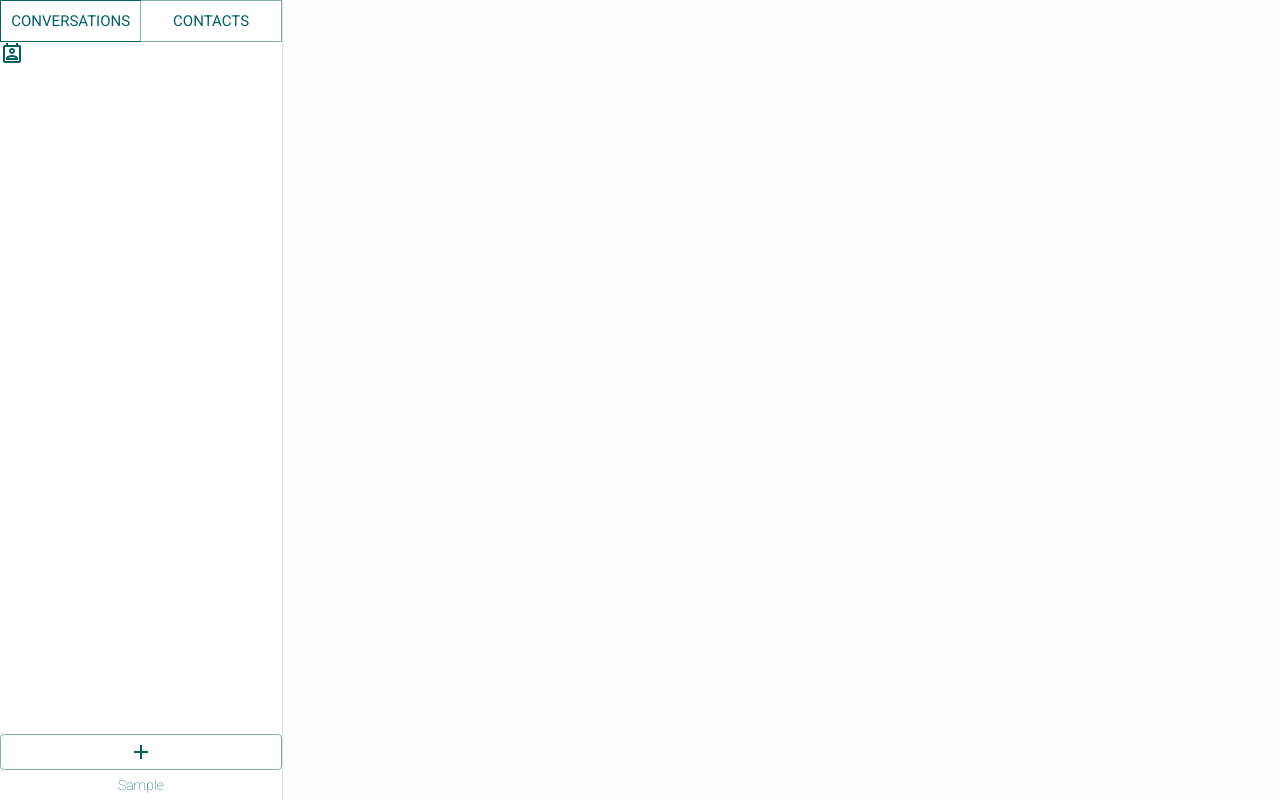
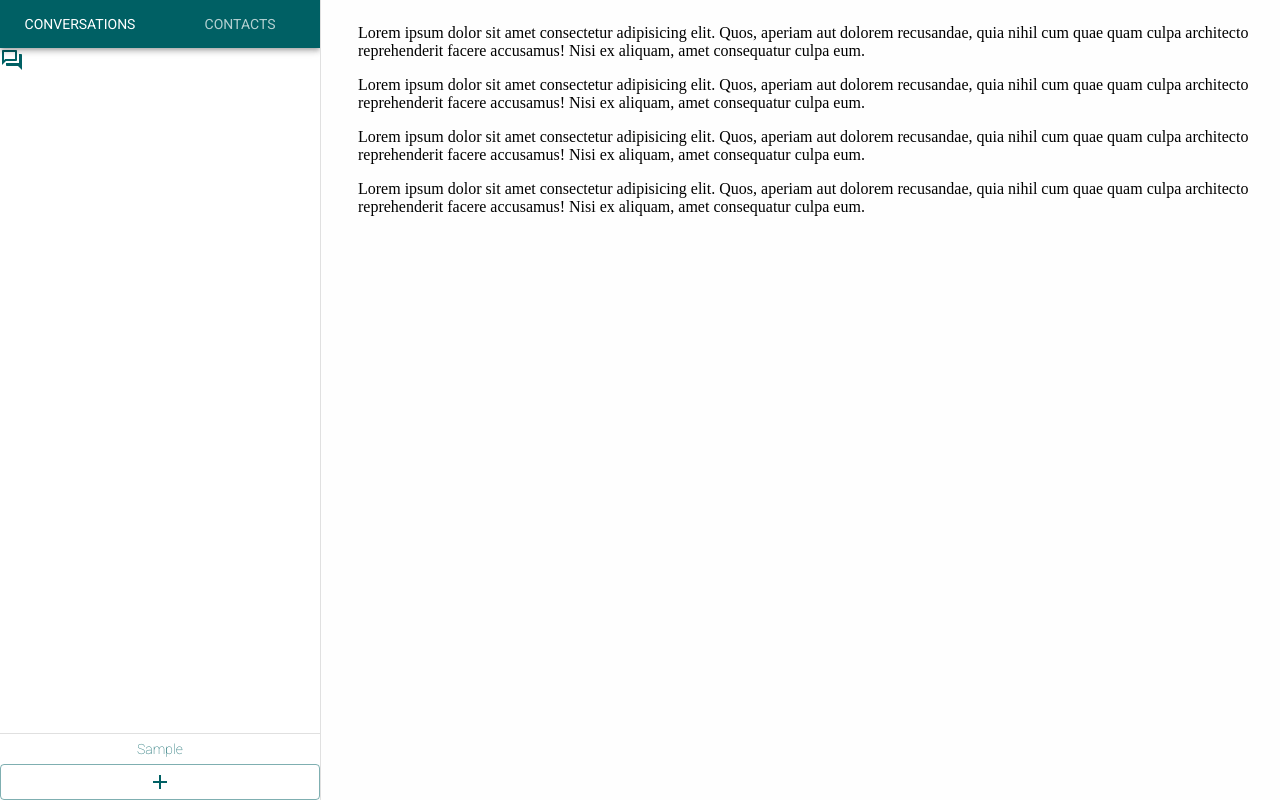
Before and after one commit to jakobgetz/chat-client, a React (Create React App) app: page / in a window 1280 px wide. Both pictures are taken after typing "Sample" into the empty fields and a click on the button "LOGIN". Built offline with nearby package versions, Linux system fonts and the light colour scheme.

Commit message:
Added Tab bar, added dialog

```diff
--- a/src/components/Dashboard/Dashboard.tsx
+++ b/src/components/Dashboard/Dashboard.tsx
@@ -1,9 +1,37 @@
 import { Sidebar } from "../";
+import { useStyles } from "./styles";
 
 export const Dashboard = () => {
+  const classes = useStyles();
   return (
-    <>
+    <div className={classes.root}>
       <Sidebar />
-    </>
+      <div>
+        <p>
+          Lorem ipsum dolor sit amet consectetur adipisicing elit. Quos, aperiam
+          aut dolorem recusandae, quia nihil cum quae quam culpa architecto
+          reprehenderit facere accusamus! Nisi ex aliquam, amet consequatur
+          culpa eum.
+        </p>
+        <p>
+          Lorem ipsum dolor sit amet consectetur adipisicing elit. Quos, aperiam
+          aut dolorem recusandae, quia nihil cum quae quam culpa architecto
+          reprehenderit facere accusamus! Nisi ex aliquam, amet consequatur
+          culpa eum.
+        </p>
+        <p>
+          Lorem ipsum dolor sit amet consectetur adipisicing elit. Quos, aperiam
+          aut dolorem recusandae, quia nihil cum quae quam culpa architecto
+          reprehenderit facere accusamus! Nisi ex aliquam, amet consequatur
+          culpa eum.
+        </p>
+        <p>
+          Lorem ipsum dolor sit amet consectetur adipisicing elit. Quos, aperiam
+          aut dolorem recusandae, quia nihil cum quae quam culpa architecto
+          reprehenderit facere accusamus! Nisi ex aliquam, amet consequatur
+          culpa eum.
+        </p>
+      </div>
+    </div>
   );
 };
--- /dev/null
+++ b/src/components/Dashboard/styles.ts
@@ -0,0 +1,7 @@
+import { makeStyles } from "@material-ui/core";
+
+export const useStyles = makeStyles({
+  root: {
+    display: "flex",
+  },
+});
--- a/src/components/Sidebar/Sidebar.tsx
+++ b/src/components/Sidebar/Sidebar.tsx
@@ -6,26 +6,51 @@ import {
   TState,
 } from "../../state";
 import {
-  Box,
+  AppBar,
   Button,
   ButtonGroup,
   Container,
+  Divider,
   Drawer,
+  Tab,
+  Tabs,
   Typography,
+  Dialog,
+  DialogTitle,
+  IconButton,
 } from "@material-ui/core";
+import CloseIcon from "@material-ui/icons/Close";
 import AddOutlinedIcon from "@material-ui/icons/AddOutlined";
 import { Contacts, Conversations } from "../";
 import { useStyles } from "./styles";
+import { useState } from "react";
+import { TabPanel } from "@material-ui/lab";
 
 export const Sidebar = () => {
   const { id, activePage } = useSelector((state: TState) => state.basic);
   const dispatch = useDispatch();
   const classes = useStyles();
+  const [activeTab, setActiveTab] = useState(0);
+  const [dialogOpen, setDialogOpen] = useState(false);
+
+  const handleTabs = (e: any, value: any) => {
+    setActiveTab(value);
+  };
 
   return (
     <>
       <Drawer variant="permanent" anchor="left" className={classes.drawer}>
-        <ButtonGroup fullWidth>
+        <AppBar position="static">
+          <Tabs
+            indicatorColor="primary"
+            onChange={handleTabs}
+            value={activeTab}
+          >
+            <Tab label="CONVERSATIONS" />
+            <Tab label="CONTACTS" />
+          </Tabs>
+        </AppBar>
+        {/* <ButtonGroup fullWidth>
           <Button
             className={classes.navButton}
             size="large"
@@ -46,13 +71,11 @@ export const Sidebar = () => {
           >
             Contacts
           </Button>
-        </ButtonGroup>
-        {activePage === CONVERSATIONS_KEY ? <Conversations /> : <Contacts />}
+        </ButtonGroup> */}
+        {activeTab === 0 ? <Conversations /> : <Contacts />}
 
         <Container className={classes.footer}>
-          <Button variant="outlined" color="primary" fullWidth>
-            <AddOutlinedIcon />
-          </Button>
+          <Divider />
           <Typography
             variant="body2"
             align="center"
@@ -61,8 +84,29 @@ export const Sidebar = () => {
           >
             {id}
           </Typography>
+          <Button
+            variant="outlined"
+            color="primary"
+            fullWidth
+            onClick={() => setDialogOpen(true)}
+          >
+            <AddOutlinedIcon />
+          </Button>
         </Container>
       </Drawer>
+      <Dialog open={dialogOpen} onClose={() => setDialogOpen(false)}>
+        <DialogTitle>Add Contact</DialogTitle>
+        <IconButton
+          aria-label="close"
+          className={classes.closeButton}
+          onClick={() => setDialogOpen(false)}
+        >
+          <CloseIcon />
+        </IconButton>
+        <form>
+          <input type="text" />
+        </form>
+      </Dialog>
     </>
   );
 };
--- a/src/components/Sidebar/styles.ts
+++ b/src/components/Sidebar/styles.ts
@@ -15,4 +15,9 @@ export const useStyles = makeStyles({
   id: {
     margin: 5,
   },
+  closeButton: {
+    position: "absolute",
+    top: 3,
+    right: 3,
+  },
 });
```
